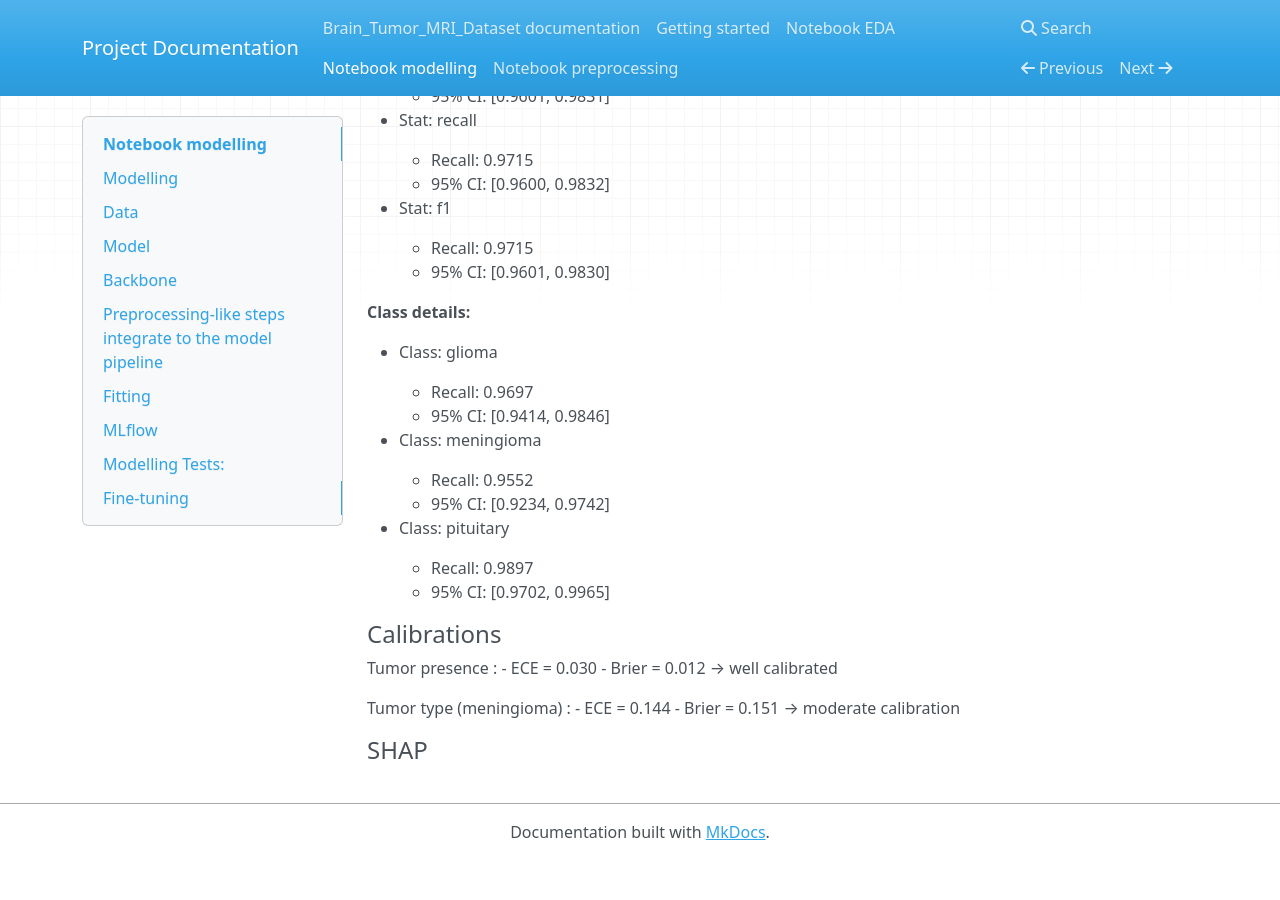
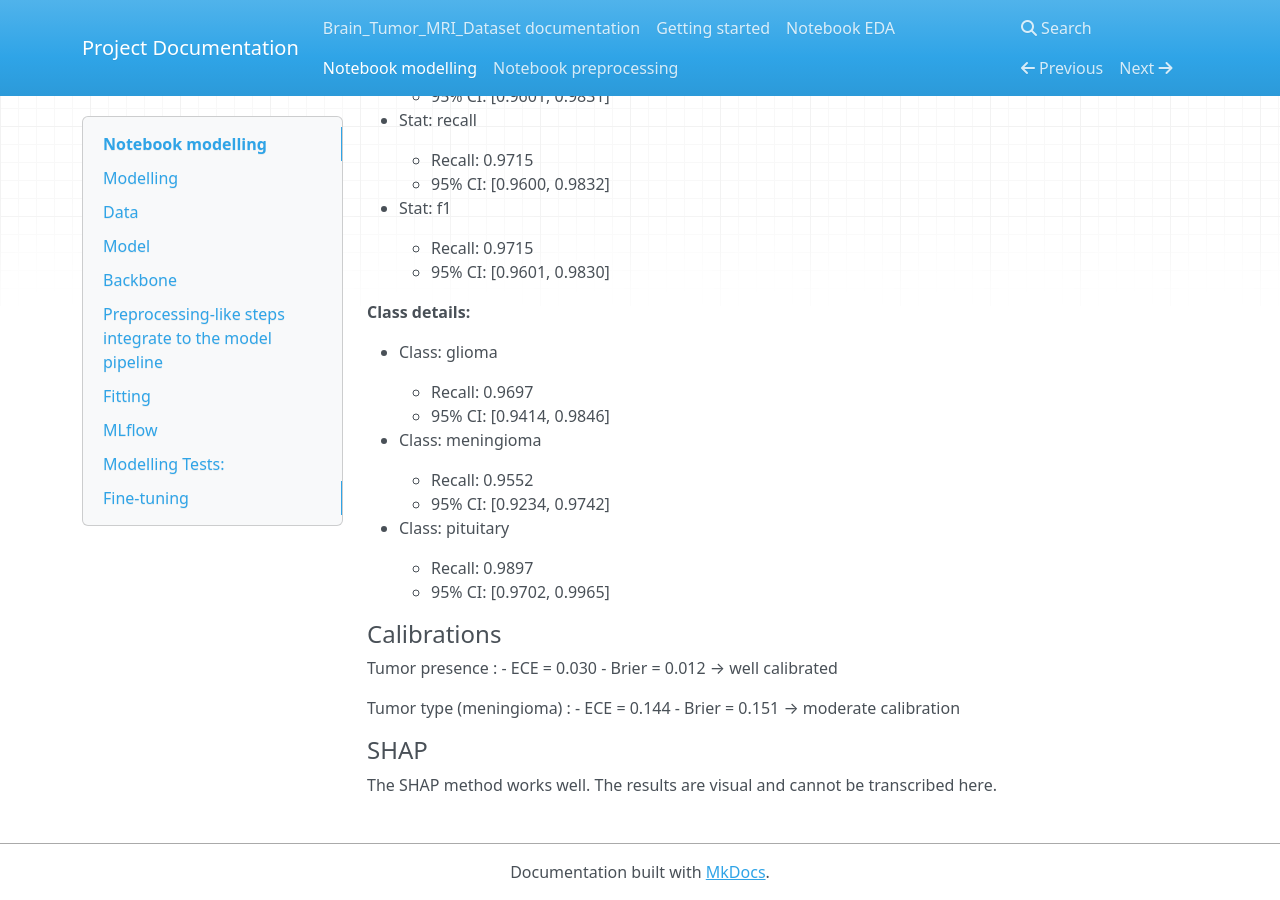
Before and after one commit to Jeremy-Duval-PhD/Brain_Tumor_MRI_Dataset, an MkDocs documentation site: the page built from docs/docs/notebook_modelling.md, in a window 1280 px wide and 900 px high, scrolled down 11937 px. Built offline with MkDocs 1.6.1, drawn with Linux system fonts in a browser that asks for light colours; nearby versions of some CDN libraries; before the commit the page ends 12797 px from its top, so only the background shows below that.

Commit message:
Adding comment in doc

```diff
--- a/docs/docs/notebook_modelling.md
+++ b/docs/docs/notebook_modelling.md
@@ -423,3 +423,5 @@ Tumor type (meningioma) :
 → moderate calibration
 
 #### SHAP
+
+The SHAP method works well. The results are visual and cannot be transcribed here.
```
